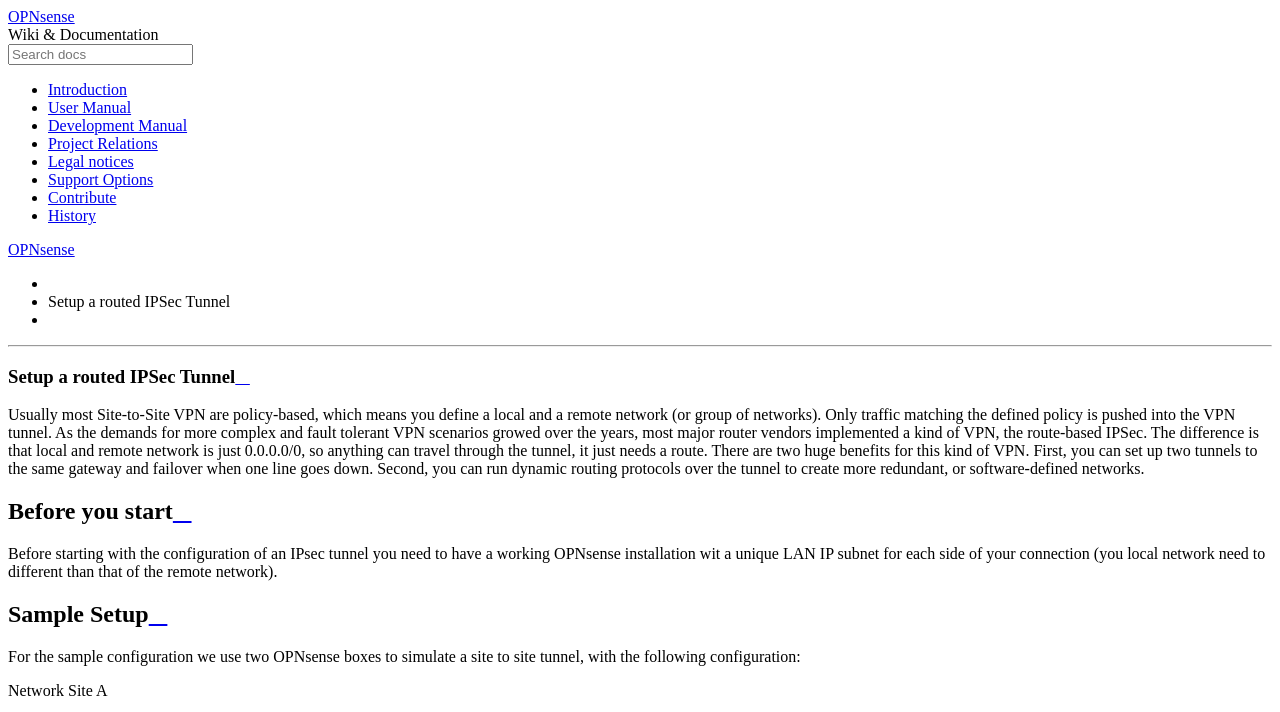
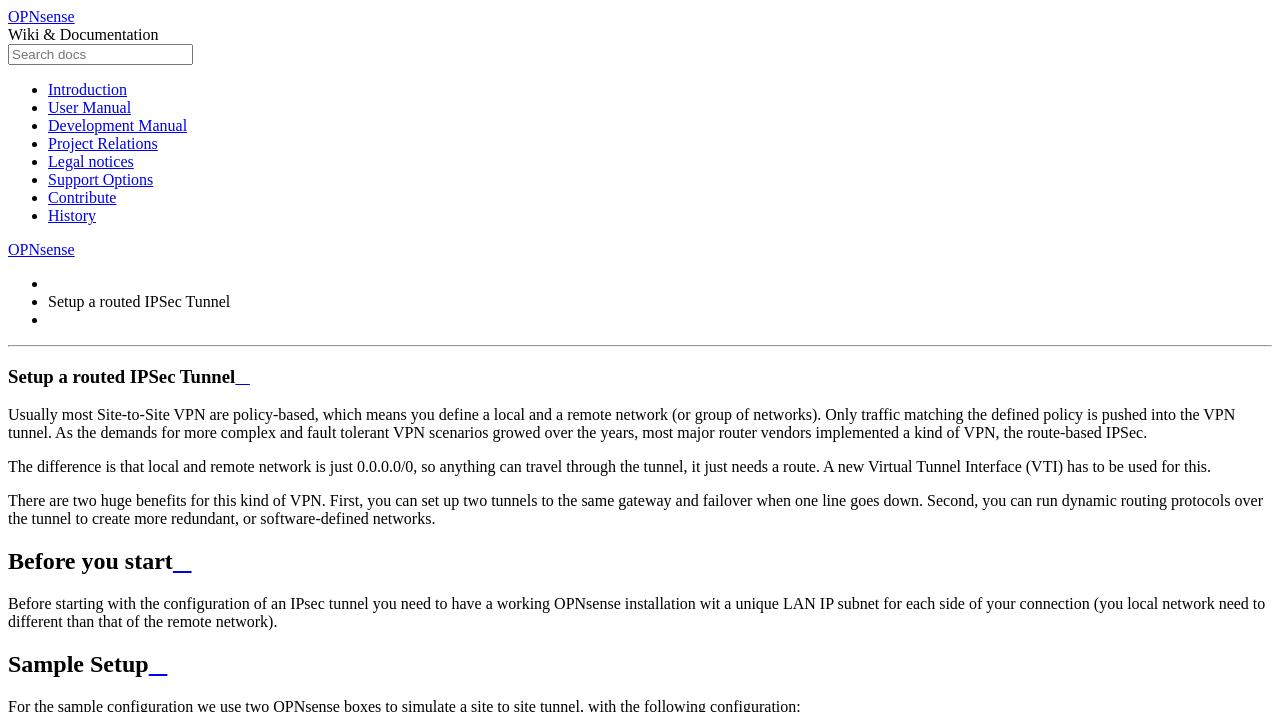
Before and after one commit to opnsense/docs, a Sphinx documentation site: the page built from source/manual/how-tos/ipsec-s2s-route.rst, in a window 1280 px wide and 900 px high, cut to the strip 0-712 px from the top of the window. Built offline with Sphinx 7.4.7 and the Read the Docs theme 2.0.0, drawn with Linux system fonts in a browser that asks for light colours.

Commit message:
Update ipsec-s2s-route.rst

```diff
--- a/source/manual/how-tos/ipsec-s2s-route.rst
+++ b/source/manual/how-tos/ipsec-s2s-route.rst
@@ -6,8 +6,12 @@
 network (or group of networks). Only traffic matching the defined policy is pushed into the
 VPN tunnel. As the demands for more complex and fault tolerant VPN scenarios growed over the
 years, most major router vendors implemented a kind of VPN, the route-based IPSec.
+
 The difference is that local and remote network is just 0.0.0.0/0, so anything can travel
-through the tunnel, it just needs a route. There are two huge benefits for this kind of VPN.
+through the tunnel, it just needs a route. A new Virtual Tunnel Interface (VTI) has to be used
+for this.
+
+There are two huge benefits for this kind of VPN.
 First, you can set up two tunnels to the same gateway and failover when one line goes down.
 Second, you can run dynamic routing protocols over the tunnel to create more redundant,
 or software-defined networks.
```
